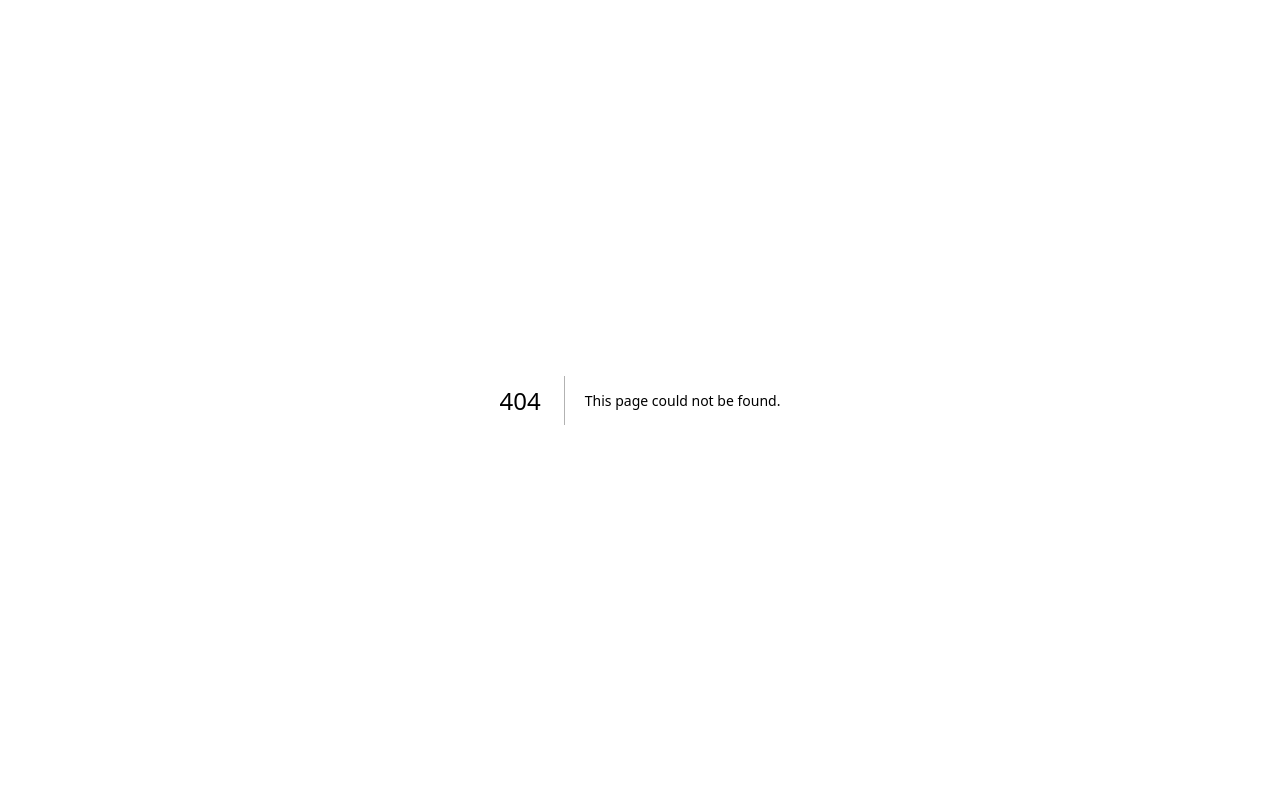
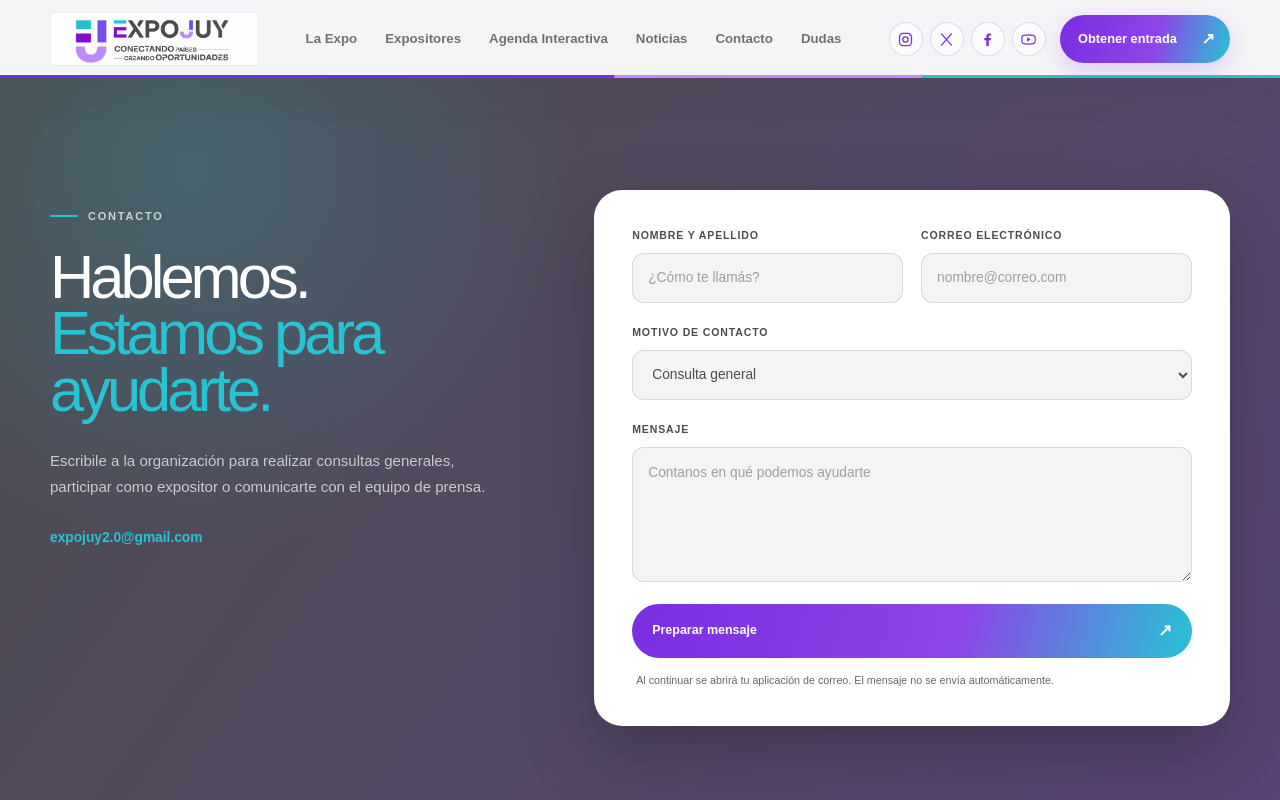
Before and after one commit to jesusvelazquez01/ExpoJujuy-MenteCode, a Next.js app in the folder mockup/: page /contacto in a window 1280 px wide. Before the commit this address had no page. Shown: the top 800 px of the page. Built offline with nearby package versions, Linux system fonts and the light colour scheme.

Commit message:
se modifico seccion contactos agregandose un formulario, se corrigieron errores de redirecciones

```diff
--- /dev/null
+++ b/mockup/app/components/contact-form.tsx
@@ -0,0 +1,64 @@
+"use client";
+
+import { FormEvent, useState } from "react";
+
+const contactEmail = "expojuy2.0@gmail.com";
+
+export function ContactForm() {
+  const [prepared, setPrepared] = useState(false);
+
+  function handleSubmit(event: FormEvent<HTMLFormElement>) {
+    event.preventDefault();
+    const form = new FormData(event.currentTarget);
+    const name = String(form.get("name") ?? "");
+    const email = String(form.get("email") ?? "");
+    const reason = String(form.get("reason") ?? "Consulta general");
+    const message = String(form.get("message") ?? "");
+    const body = `Nombre: ${name}\nCorreo: ${email}\nMotivo: ${reason}\n\nMensaje:\n${message}`;
+
+    setPrepared(true);
+    window.location.href = `mailto:${contactEmail}?subject=${encodeURIComponent(
+      `[Web ExpoJuy] ${reason}`,
+    )}&body=${encodeURIComponent(body)}`;
+  }
+
+  return (
+    <form className="contact-form" onSubmit={handleSubmit}>
+      <div className="contact-field-row">
+        <label>
+          <span>Nombre y apellido</span>
+          <input autoComplete="name" name="name" placeholder="¿Cómo te llamás?" required />
+        </label>
+        <label>
+          <span>Correo electrónico</span>
+          <input autoComplete="email" name="email" placeholder="nombre@correo.com" required type="email" />
+        </label>
+      </div>
+      <label>
+        <span>Motivo de contacto</span>
+        <select defaultValue="Consulta general" name="reason">
+          <option>Consulta general</option>
+          <option>Quiero exponer</option>
+          <option>Prensa y comunicación</option>
+          <option>Accesibilidad</option>
+        </select>
+      </label>
+      <label>
+        <span>Mensaje</span>
+        <textarea name="message" placeholder="Contanos en qué podemos ayudarte" required rows={5} />
+      </label>
+      <button className="contact-submit" type="submit">
+        Preparar mensaje
+        <span aria-hidden="true">↗</span>
+      </button>
+      <p className="contact-form-note">
+        Al continuar se abrirá tu aplicación de correo. El mensaje no se envía automáticamente.
+      </p>
+      {prepared && (
+        <p className="contact-form-status" role="status">
+          Mensaje preparado para {contactEmail}.
+        </p>
+      )}
+    </form>
+  );
+}
--- /dev/null
+++ b/mockup/app/components/contact-section.tsx
@@ -0,0 +1,20 @@
+import { ContactForm } from "./contact-form";
+
+export function ContactSection() {
+  return (
+    <section className="contact-section" id="contacto" aria-labelledby="contact-title">
+      <div className="shell contact-layout">
+        <div className="contact-copy">
+          <p className="eyebrow"><span /> Contacto</p>
+          <h2 id="contact-title">Hablemos.<br /><em>Estamos para ayudarte.</em></h2>
+          <p>
+            Escribile a la organización para realizar consultas generales,
+            participar como expositor o comunicarte con el equipo de prensa.
+          </p>
+          <a href="mailto:expojuy2.0@gmail.com">expojuy2.0@gmail.com</a>
+        </div>
+        <ContactForm />
+      </div>
+    </section>
+  );
+}
--- a/mockup/app/components/manifesto-carousel.tsx
+++ b/mockup/app/components/manifesto-carousel.tsx
@@ -43,7 +43,7 @@ export function ManifestoCarousel() {
   }, [isPaused]);
 
   return (
-    <section className="manifesto" aria-labelledby="manifesto-title">
+    <section className="manifesto" id="provincia" aria-labelledby="manifesto-title">
       <div className="shell manifesto-layout">
         <div className="manifesto-copy">
           <p className="manifesto-kicker">UNA PROVINCIA<br />QUE HACE</p>
--- /dev/null
+++ b/mockup/app/components/social-links.tsx
@@ -0,0 +1,63 @@
+type SocialName = "instagram" | "x" | "facebook" | "youtube";
+
+const labels: Record<SocialName, string> = {
+  instagram: "Instagram",
+  x: "X",
+  facebook: "Facebook",
+  youtube: "YouTube",
+};
+
+function SocialIcon({ name }: { name: SocialName }) {
+  if (name === "instagram") {
+    return (
+      <svg aria-hidden="true" fill="none" stroke="currentColor" strokeWidth="1.8" viewBox="0 0 24 24">
+        <rect height="17" rx="5" width="17" x="3.5" y="3.5" />
+        <circle cx="12" cy="12" r="3.7" />
+        <circle cx="17.7" cy="6.4" fill="currentColor" r="0.8" stroke="none" />
+      </svg>
+    );
+  }
+
+  if (name === "facebook") {
+    return (
+      <svg aria-hidden="true" fill="currentColor" viewBox="0 0 24 24">
+        <path d="M13.7 21v-8h2.8l.4-3.1h-3.2V8c0-.9.3-1.5 1.6-1.5H17V3.7c-.3 0-1.3-.1-2.5-.1-2.5 0-4.2 1.5-4.2 4.3v2H7.5V13h2.8v8h3.4Z" />
+      </svg>
+    );
+  }
+
+  if (name === "youtube") {
+    return (
+      <svg aria-hidden="true" fill="none" viewBox="0 0 24 24">
+        <path d="M21 8.2a3 3 0 0 0-2.1-2.1C17 5.6 12 5.6 12 5.6s-5 0-6.9.5A3 3 0 0 0 3 8.2c-.5 1.1-.5 3.8-.5 3.8s0 2.7.5 3.8a3 3 0 0 0 2.1 2.1c1.9.5 6.9.5 6.9.5s5 0 6.9-.5a3 3 0 0 0 2.1-2.1c.5-1.1.5-3.8.5-3.8s0-2.7-.5-3.8Z" stroke="currentColor" strokeWidth="1.7" />
+        <path d="m10 15.2 5-3.2-5-3.2v6.4Z" fill="currentColor" />
+      </svg>
+    );
+  }
+
+  return (
+    <svg aria-hidden="true" fill="none" stroke="currentColor" strokeLinecap="round" strokeWidth="1.8" viewBox="0 0 24 24">
+      <path d="m5 4 14 16M19 4 5 20" />
+    </svg>
+  );
+}
+
+export function SocialLinks({ className = "" }: { className?: string }) {
+  const networks: SocialName[] = ["instagram", "x", "facebook", "youtube"];
+
+  return (
+    <div className={`social-links ${className}`} aria-label="Redes sociales">
+      {networks.map((network) => (
+        <span
+          aria-label={`${labels[network]} de ExpoJuy, enlace oficial a confirmar`}
+          className="social-link pending"
+          key={network}
+          role="img"
+          title={`${labels[network]} · enlace oficial a confirmar`}
+        >
+          <SocialIcon name={network} />
+        </span>
+      ))}
+    </div>
+  );
+}
--- /dev/null
+++ b/mockup/app/contacto/page.tsx
@@ -0,0 +1,22 @@
+import type { Metadata } from "next";
+import { ContactSection } from "../components/contact-section";
+import { Footer } from "../layout/footer";
+import { Navbar } from "../layout/navbar";
+
+export const metadata: Metadata = {
+  title: "Contacto | ExpoJuy 2026",
+  description:
+    "Canal de contacto con la organización de ExpoJuy para consultas, prensa y expositores.",
+};
+
+export default function ContactPage() {
+  return (
+    <>
+      <Navbar />
+      <main className="contact-page">
+        <ContactSection />
+      </main>
+      <Footer />
+    </>
+  );
+}
--- a/mockup/app/globals.css
+++ b/mockup/app/globals.css
@@ -135,6 +135,36 @@ svg {
 .nav-cta span {
   font-size: 1rem;
 }
+.navbar-actions {
+  display: flex;
+  align-items: center;
+  gap: 14px;
+}
+.social-links {
+  display: flex;
+  align-items: center;
+  gap: 7px;
+}
+.social-link {
+  width: 34px;
+  height: 34px;
+  display: grid;
+  place-items: center;
+  border: 1px solid rgba(123, 45, 226, 0.18);
+  border-radius: 50%;
+  color: var(--violet);
+  background: rgba(255, 255, 255, 0.72);
+}
+.social-link svg {
+  width: 17px;
+  height: 17px;
+}
+.social-link.pending {
+  cursor: help;
+}
+.mobile-socials {
+  display: none;
+}
 .mobile-menu {
   display: none;
 }
@@ -532,6 +562,7 @@ h2 em {
 
 .manifesto {
   position: relative;
+  scroll-margin-top: 78px;
   padding: 125px 0 135px;
   overflow: hidden;
   color: var(--ink);
@@ -1425,6 +1456,139 @@ h2 em {
   bottom: 8%;
 }
 
+.contact-section {
+  scroll-margin-top: 78px;
+  padding: 125px 0;
+  color: white;
+  background:
+    radial-gradient(circle at 15% 20%, rgba(39, 195, 211, 0.2), transparent 30%),
+    linear-gradient(125deg, var(--ink), color-mix(in srgb, var(--violet) 28%, var(--ink)));
+}
+.contact-page .contact-section {
+  min-height: 100svh;
+  padding-top: 190px;
+}
+.contact-layout {
+  display: grid;
+  grid-template-columns: 0.82fr 1.18fr;
+  align-items: start;
+  gap: clamp(55px, 8vw, 110px);
+}
+.contact-copy {
+  padding-top: 18px;
+}
+.contact-copy h2 {
+  margin: 0;
+  font-size: clamp(3rem, 4.8vw, 5.35rem);
+  line-height: 0.92;
+  letter-spacing: -0.065em;
+}
+.contact-copy h2 em {
+  color: var(--blue);
+}
+.contact-copy > p:not(.eyebrow) {
+  max-width: 470px;
+  margin: 30px 0 24px;
+  color: rgba(255, 255, 255, 0.7);
+  font-size: 0.94rem;
+  line-height: 1.75;
+}
+.contact-copy > a {
+  display: inline-block;
+  color: var(--blue);
+  font-size: 0.86rem;
+  font-weight: 800;
+}
+.contact-form {
+  padding: 38px;
+  display: grid;
+  gap: 22px;
+  border-radius: 28px;
+  color: var(--ink);
+  background: white;
+  box-shadow: 0 30px 70px rgba(20, 16, 24, 0.28);
+}
+.contact-field-row {
+  display: grid;
+  grid-template-columns: repeat(2, minmax(0, 1fr));
+  gap: 18px;
+}
+.contact-form label {
+  display: grid;
+  gap: 9px;
+}
+.contact-form label > span {
+  font-size: 0.66rem;
+  font-weight: 900;
+  letter-spacing: 0.08em;
+  text-transform: uppercase;
+}
+.contact-form input,
+.contact-form select,
+.contact-form textarea {
+  width: 100%;
+  border: 1px solid var(--line);
+  border-radius: 12px;
+  color: var(--ink);
+  background: color-mix(in srgb, var(--paper) 35%, white);
+  font: inherit;
+  font-size: 0.86rem;
+  outline: none;
+  transition: border-color 0.2s, box-shadow 0.2s, background 0.2s;
+}
+.contact-form input,
+.contact-form select {
+  min-height: 50px;
+  padding: 0 15px;
+}
+.contact-form textarea {
+  min-height: 132px;
+  padding: 15px;
+  resize: vertical;
+}
+.contact-form input:focus,
+.contact-form select:focus,
+.contact-form textarea:focus {
+  border-color: var(--blue);
+  background: white;
+  box-shadow: 0 0 0 3px rgba(39, 195, 211, 0.15);
+}
+.contact-submit {
+  min-height: 54px;
+  padding: 0 20px;
+  display: flex;
+  align-items: center;
+  justify-content: space-between;
+  border: 0;
+  border-radius: 99px;
+  color: white;
+  background: linear-gradient(105deg, var(--violet), #8e45e8 58%, var(--blue));
+  font-size: 0.78rem;
+  font-weight: 900;
+  cursor: pointer;
+  transition: transform 0.2s, box-shadow 0.2s;
+}
+.contact-submit:hover,
+.contact-submit:focus-visible {
+  transform: translateY(-2px);
+  box-shadow: 0 12px 26px rgba(123, 45, 226, 0.24);
+}
+.contact-submit > span {
+  font-size: 1.05rem;
+}
+.contact-form-note,
+.contact-form-status {
+  margin: -8px 4px 0;
+  color: var(--muted);
+  font-size: 0.67rem;
+  line-height: 1.5;
+}
+.contact-form-status {
+  margin-top: -12px;
+  color: var(--violet);
+  font-weight: 800;
+}
+
 .faq-section {
   padding: 130px 0;
   background: var(--paper);
@@ -1735,6 +1899,10 @@ h2 em {
     font-weight: 700;
     font-size: 0.8rem;
   }
+  .mobile-menu .mobile-socials {
+    padding: 15px 8px 4px;
+    display: flex;
+  }
 }
 
 @media (max-width: 980px) {
@@ -1798,9 +1966,13 @@ h2 em {
     max-width: 560px;
   }
   .agenda-layout,
-  .planner-grid {
+  .planner-grid,
+  .contact-layout {
     grid-template-columns: 1fr;
     gap: 65px;
+  }
+  .contact-copy {
+    max-width: 680px;
   }
   .agenda-aside {
     max-width: 680px;
@@ -1839,6 +2011,9 @@ h2 em {
   .brand {
     width: 174px;
     height: 46px;
+  }
+  .navbar-socials {
+    display: none;
   }
   .hero-layout {
     padding-top: 178px;
@@ -1894,8 +2069,12 @@ h2 em {
   .gallery-section,
   .agenda-section,
   .planner-section,
-  .map-section {
+  .map-section,
+  .contact-section {
     padding: 88px 0;
+  }
+  .contact-page .contact-section {
+    padding-top: 130px;
   }
   .entry-page .planner-section {
     padding-top: 130px;
@@ -2018,6 +2197,16 @@ h2 em {
   }
   .planner-panel {
     padding: 28px 20px;
+  }
+  .contact-copy h2 {
+    font-size: clamp(2.7rem, 13vw, 4.2rem);
+  }
+  .contact-form {
+    padding: 27px 20px;
+    border-radius: 22px;
+  }
+  .contact-field-row {
+    grid-template-columns: 1fr;
   }
   .planner-steps {
     display: grid;
--- a/mockup/app/layout/footer.tsx
+++ b/mockup/app/layout/footer.tsx
@@ -2,5 +2,5 @@ import Image from "next/image";
 import Link from "next/link";
 
 export function Footer() {
-  return <footer className="site-footer"><div className="shell footer-main"><div><Link className="brand brand-footer" href="/" aria-label="ExpoJuy 2026, volver al inicio"><Image className="brand-logo" src="/media/expojuy26-logo.jpg" alt="ExpoJuy: conectando países, creando oportunidades" fill sizes="240px" /></Link><p>El encuentro de la producción,<br/>la innovación y el futuro de Jujuy.</p></div><div className="footer-links"><div><strong>Explorá</strong><Link href="/#sectores">Expositores</Link><Link href="/#agenda">Agenda</Link><Link href="/#mapa">Mapa del predio</Link></div><div><strong>Información</strong><Link href="/#descubri">Sobre ExpoJuy</Link><Link href="/entrada">Planificá tu visita</Link><Link href="/#dudas">Preguntas frecuentes</Link></div><div><strong>Participá</strong><Link href="/#sectores">Quiero exponer</Link><Link href="/#inicio">Prensa</Link><Link href="/#contacto">Contacto</Link></div></div></div><div className="shell footer-bottom"><span>© 2026 ExpoJuy · Propuesta conceptual</span><span>Contenido demostrativo sujeto a validación oficial</span></div></footer>;
+  return <footer className="site-footer"><div className="shell footer-main"><div><Link className="brand brand-footer" href="/" aria-label="ExpoJuy 2026, volver al inicio"><Image className="brand-logo" src="/media/expojuy26-logo.jpg" alt="ExpoJuy: conectando países, creando oportunidades" fill sizes="240px" /></Link><p>El encuentro de la producción,<br/>la innovación y el futuro de Jujuy.</p></div><div className="footer-links"><div><strong>Explorá</strong><Link href="/#sectores">Expositores</Link><Link href="/#agenda">Agenda</Link><Link href="/#mapa">Mapa del predio</Link></div><div><strong>Información</strong><Link href="/#descubri">Sobre ExpoJuy</Link><Link href="/entrada">Planificá tu visita</Link><Link href="/#dudas">Preguntas frecuentes</Link></div><div><strong>Participá</strong><Link href="/#sectores">Quiero exponer</Link><Link href="/#inicio">Prensa</Link><Link href="/contacto">Contacto</Link></div></div></div><div className="shell footer-bottom"><span>© 2026 ExpoJuy · Propuesta conceptual</span><span>Contenido demostrativo sujeto a validación oficial</span></div></footer>;
 }
--- a/mockup/app/layout/navbar.tsx
+++ b/mockup/app/layout/navbar.tsx
@@ -1,5 +1,6 @@
 import Image from "next/image";
 import Link from "next/link";
+import { SocialLinks } from "../components/social-links";
 
 export function Navbar() {
   return (
@@ -20,13 +21,15 @@ export function Navbar() {
           <Link href="/#sectores">Expositores</Link>
           <Link href="/#agenda">Agenda Interactiva</Link>
           <Link href="/#noticias">Noticias</Link>
-          <Link href="/#contacto">Contacto</Link>
+          <Link href="/contacto">Contacto</Link>
           <Link href="/#dudas">Dudas</Link>
-          <Link href="/#revista">Revista Interactiva</Link>
         </nav>
-        <Link className="nav-cta" href="/entrada">
-          Obtener entrada <span>↗</span>
-        </Link>
+        <div className="navbar-actions">
+          <SocialLinks className="navbar-socials" />
+          <Link className="nav-cta" href="/entrada">
+            Obtener entrada <span>↗</span>
+          </Link>
+        </div>
         <details className="mobile-menu">
           <summary aria-label="Abrir menú">
             <span />
@@ -37,10 +40,10 @@ export function Navbar() {
             <Link href="/#sectores">Expositores</Link>
             <Link href="/#agenda">Agenda Interactiva</Link>
             <Link href="/#noticias">Noticias</Link>
-            <Link href="/#contacto">Contacto</Link>
+            <Link href="/contacto">Contacto</Link>
             <Link href="/#dudas">Dudas</Link>
-            <Link href="/#revista">Revista Interactiva</Link>
             <Link href="/entrada">Obtener entrada</Link>
+            <SocialLinks className="mobile-socials" />
           </nav>
         </details>
       </div>
```
